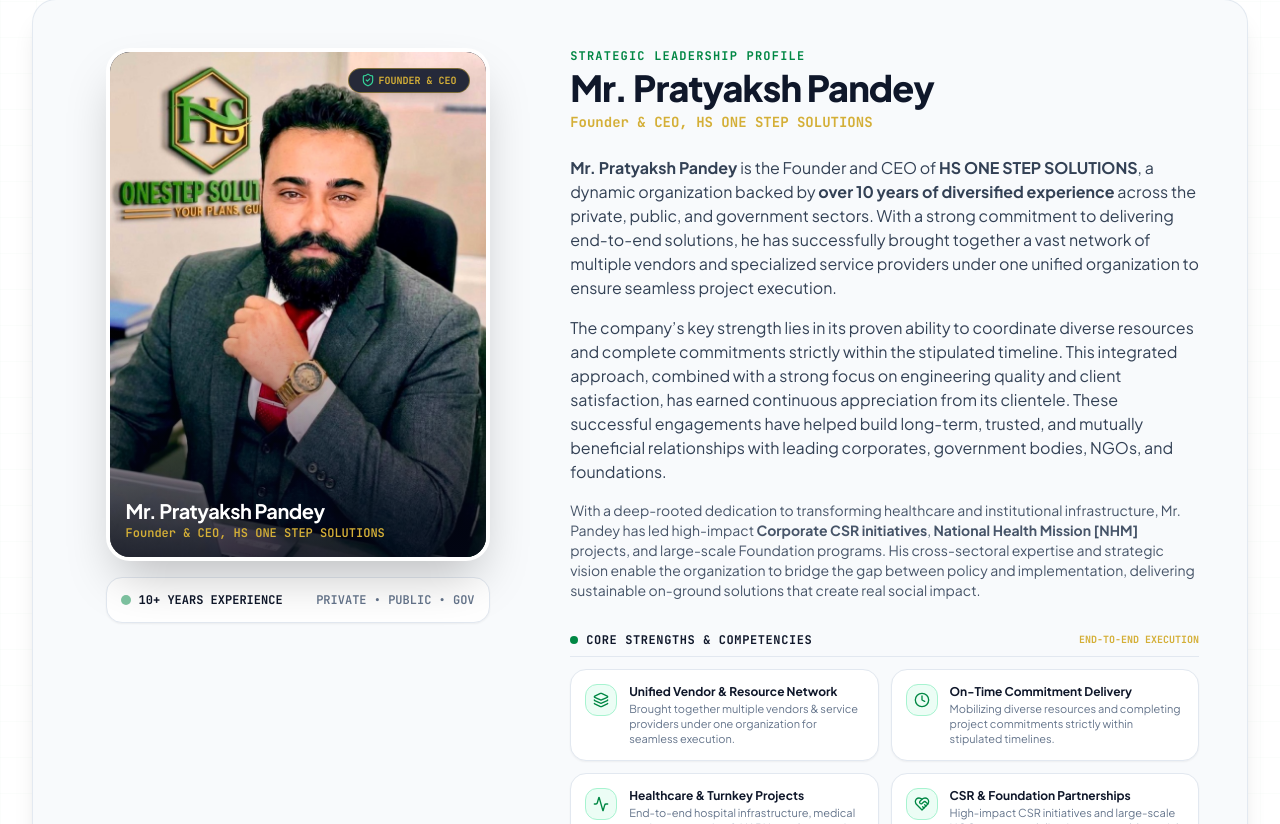
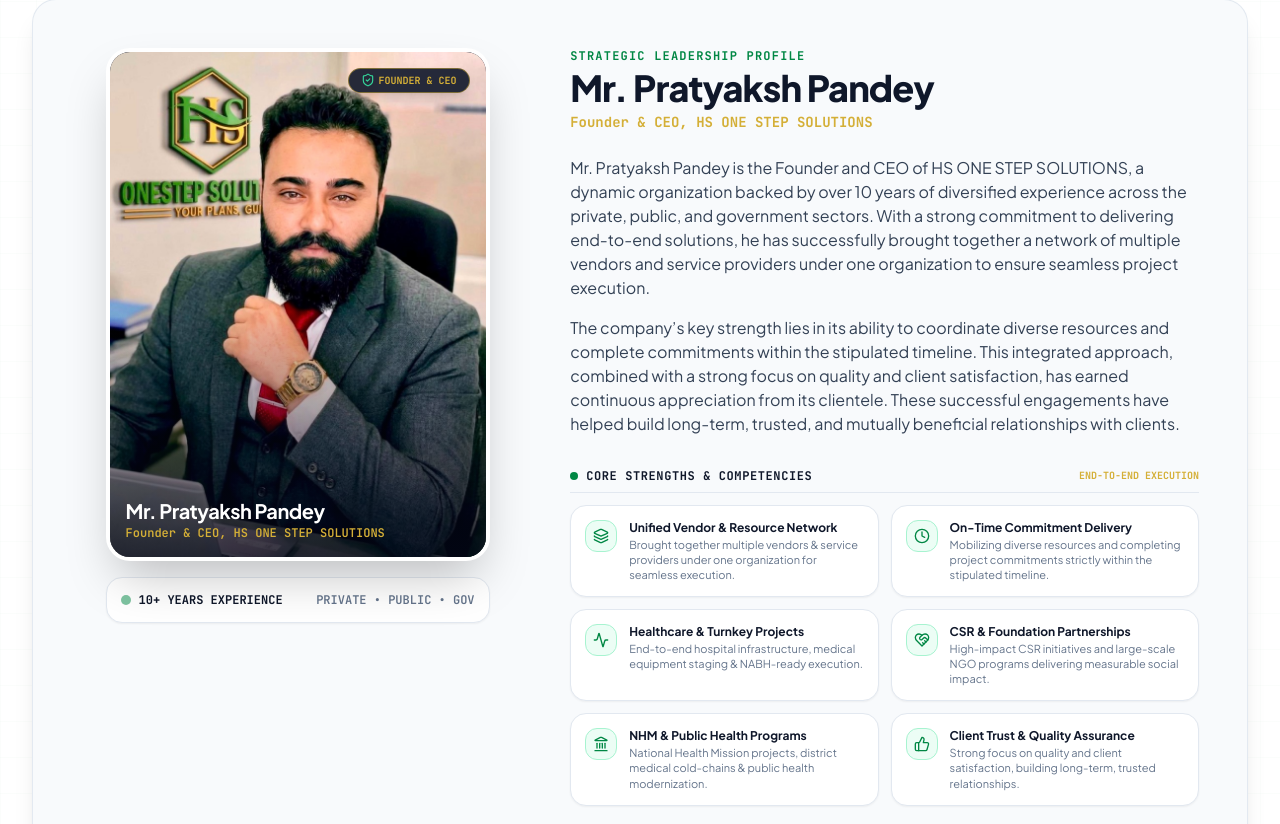
Before and after one commit to ajayjacob159/HS-Onestep-Solution-, a React (Vite) app: page / in a window 1280 px wide. Shown: the part 2736-3560 px from the top of the page. Built offline with nearby package versions, Linux system fonts and the light colour scheme; the HTML template or start-up script is replaced by a standard one.

Commit message:
feat: display ONLY the exact official statements at Founder section

```diff
--- a/src/components/sections/FounderSection.tsx
+++ b/src/components/sections/FounderSection.tsx
@@ -26,7 +26,7 @@
   },
   {
     title: "On-Time Commitment Delivery",
-    desc: "Mobilizing diverse resources and completing project commitments strictly within stipulated timelines.",
+    desc: "Mobilizing diverse resources and completing project commitments strictly within the stipulated timeline.",
     icon: Clock
   },
   {
@@ -46,7 +46,7 @@
   },
   {
     title: "Client Trust & Quality Assurance",
-    desc: "Uncompromising focus on quality and client satisfaction, fostering long-term mutual relationships.",
+    desc: "Strong focus on quality and client satisfaction, building long-term, trusted relationships.",
     icon: ThumbsUp
   }
 ];
@@ -123,7 +123,7 @@
 
             </div>
 
-            {/* Right: Executive Narrative & Core Expertise Portfolio */}
+            {/* Right: Executive Narrative & Core Strengths Portfolio */}
             <div className="lg:col-span-7 space-y-6">
 
               <div>
@@ -138,18 +138,14 @@
                 </p>
               </div>
 
-              {/* Official Rewritten Executive Narrative */}
+              {/* Official Exact Statements Only */}
               <div className="space-y-4 text-slate-700 text-sm sm:text-base leading-relaxed">
                 <p>
-                  <strong>Mr. Pratyaksh Pandey</strong> is the Founder and CEO of <strong>HS ONE STEP SOLUTIONS</strong>, a dynamic organization backed by <strong>over 10 years of diversified experience</strong> across the private, public, and government sectors. With a strong commitment to delivering end-to-end solutions, he has successfully brought together a vast network of multiple vendors and specialized service providers under one unified organization to ensure seamless project execution.
+                  Mr. Pratyaksh Pandey is the Founder and CEO of HS ONE STEP SOLUTIONS, a dynamic organization backed by over 10 years of diversified experience across the private, public, and government sectors. With a strong commitment to delivering end-to-end solutions, he has successfully brought together a network of multiple vendors and service providers under one organization to ensure seamless project execution.
                 </p>
 
                 <p>
-                  The company’s key strength lies in its proven ability to coordinate diverse resources and complete commitments strictly within the stipulated timeline. This integrated approach, combined with a strong focus on engineering quality and client satisfaction, has earned continuous appreciation from its clientele. These successful engagements have helped build long-term, trusted, and mutually beneficial relationships with leading corporates, government bodies, NGOs, and foundations.
-                </p>
-
-                <p className="text-slate-600 text-sm">
-                  With a deep-rooted dedication to transforming healthcare and institutional infrastructure, Mr. Pandey has led high-impact <strong>Corporate CSR initiatives</strong>, <strong>National Health Mission [NHM]</strong> projects, and large-scale Foundation programs. His cross-sectoral expertise and strategic vision enable the organization to bridge the gap between policy and implementation, delivering sustainable on-ground solutions that create real social impact.
+                  The company’s key strength lies in its ability to coordinate diverse resources and complete commitments within the stipulated timeline. This integrated approach, combined with a strong focus on quality and client satisfaction, has earned continuous appreciation from its clientele. These successful engagements have helped build long-term, trusted, and mutually beneficial relationships with clients.
                 </p>
               </div>
 
```
